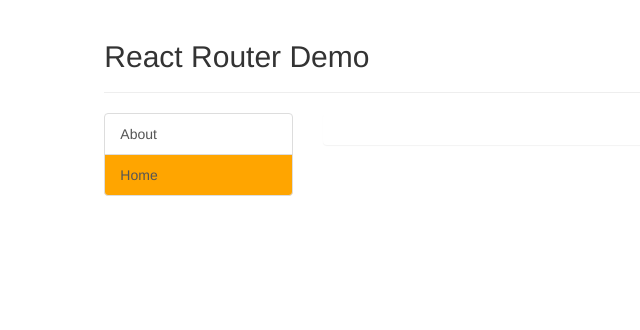
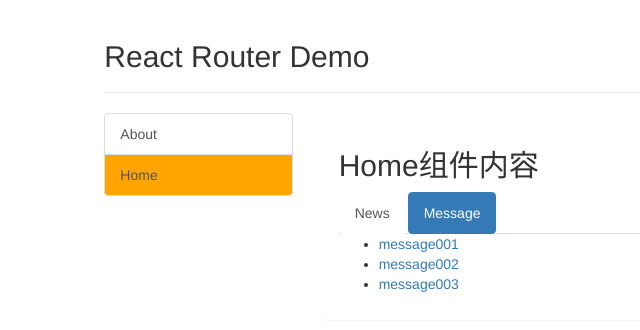
Before and after one commit to wseal/doc, a React (Create React App) app in the folder code/hello-router/: page /home/message in a window 1280 px wide. Shown: the top 330 px of the page, without its empty margins (114-754 px from the left). Built offline with nearby package versions, Linux system fonts and the light colour scheme.

Commit message:
children router

```diff
--- a/code/hello-router/src/pages/Home.jsx
+++ b/code/hello-router/src/pages/Home.jsx
@@ -1,4 +1,5 @@
 import React from "react";
+import { NavLink, Outlet } from "react-router-dom";
 
 export default function Home() {
   return (
@@ -7,21 +8,19 @@
       <div>
         <ul className="nav nav-tabs">
           <li>
-            <a className="list-group-item active" href="./home-news.html">
+            <NavLink className="list-group-item" to="news">
               News
-            </a>
+            </NavLink>
           </li>
           <li>
-            <a className="list-group-item " href="./home-message.html">
+            <NavLink className="list-group-item " to="message">
               Message
-            </a>
+            </NavLink>
           </li>
         </ul>
-        <ul>
-          <li>news001</li>
-          <li>news002</li>
-          <li>news003</li>
-        </ul>
+
+        {/* setting router components postion */}
+        <Outlet />
       </div>
     </div>
   );
--- /dev/null
+++ b/code/hello-router/src/pages/Message.jsx
@@ -0,0 +1,19 @@
+import React from "react";
+
+export default function Message() {
+  return (
+    <div>
+      <ul>
+        <li>
+          <a href="/message1">message001</a>&nbsp;&nbsp;
+        </li>
+        <li>
+          <a href="/message2">message002</a>&nbsp;&nbsp;
+        </li>
+        <li>
+          <a href="/message/3">message003</a>&nbsp;&nbsp;
+        </li>
+      </ul>
+    </div>
+  );
+}
--- /dev/null
+++ b/code/hello-router/src/pages/News.jsx
@@ -0,0 +1,11 @@
+import React from "react";
+
+export default function News() {
+  return (
+    <ul>
+      <li>news001</li>
+      <li>news002</li>
+      <li>news003</li>
+    </ul>
+  );
+}
```
Also changed, not shown: code/hello-router/src/routes/index.js (+14 -1 lines).
